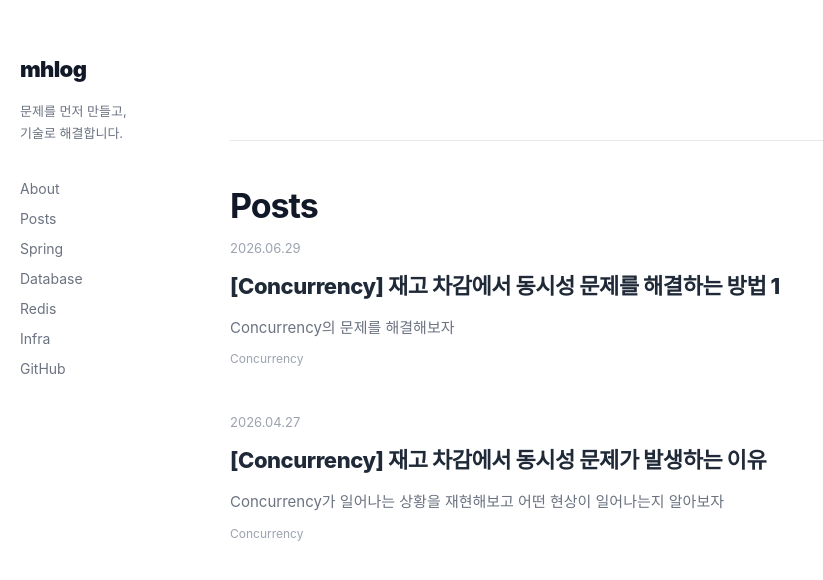
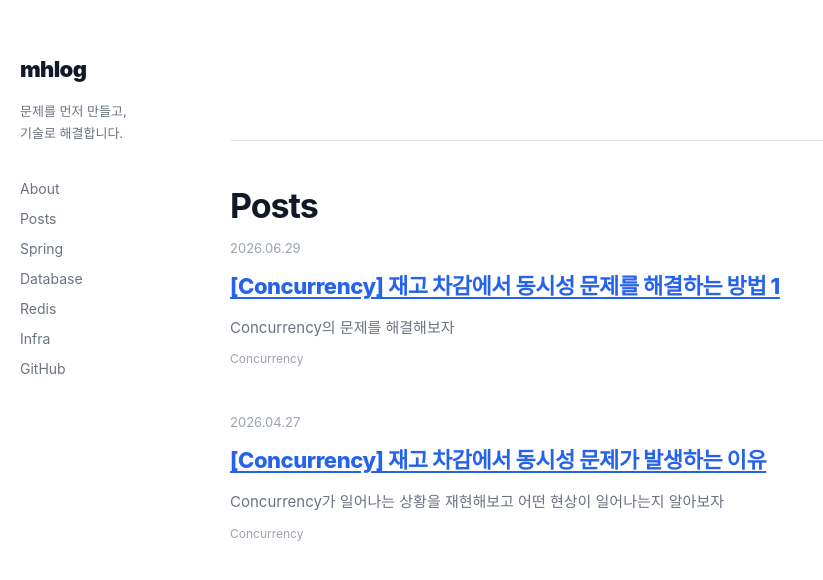
Before and after one commit to sssm987/blog, a Jekyll site: the page built from posts.md, in a window 1280 px wide. Shown: the top 580 px of the page, without its empty margins (0-823 px from the left). Built offline with Jekyll 4.4.1, drawn with Linux system fonts in a browser that asks for light colours.

```diff
--- a/assets/css/main.css
+++ b/assets/css/main.css
@@ -148,6 +148,16 @@ a {
   letter-spacing: -0.02em;
 }
 
+.article-content a {
+    color: #2563eb;
+    text-decoration: underline;
+    text-underline-offset: 3px;
+}
+
+.article-content a:hover {
+    color: #1d4ed8;
+}
+
 .article-content p,
 .article-content ul,
 .article-content ol {
```
